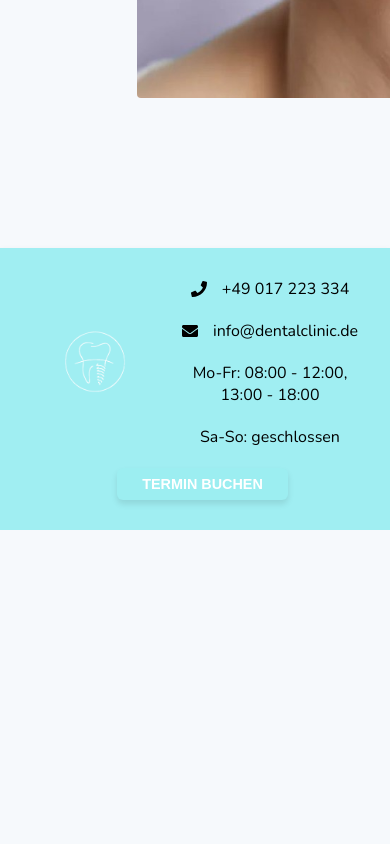
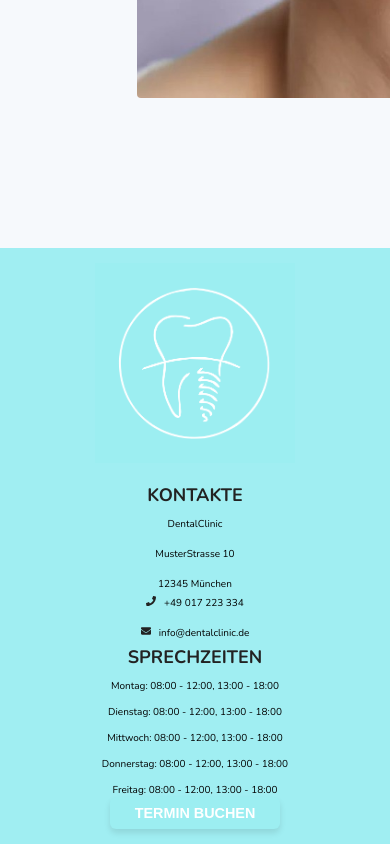
Before and after one commit to Leonid-spec/Praxis-project-AIT-Front, a React (Vite) app: page / in a window 390 px wide. Shown: the part 867-1711 px from the top of the page. Before the commit the page ends 1397 px from the top, so only its background shows below. Built offline with nearby package versions, Linux system fonts and the light colour scheme.

Commit message:
try to merge

```diff
--- a/src/components/Footer/ResponsiveFooter.tsx
+++ /dev/null
@@ -1,22 +0,0 @@
-import React, { useState, useEffect } from "react";
-import Footer from "./Footer"; // Путь внутри той же папки, где находится ResponsiveFooter.tsx
-import MiniFooter from "../../pages/Contacts/MiniFooter"; // Указан путь до miniFooter, согласно вашему дереву
-
-const ResponsiveFooter: React.FC = () => {
-  const [isMobile, setIsMobile] = useState(window.innerWidth <= 768);
-
-  useEffect(() => {
-    const handleResize = () => {
-      setIsMobile(window.innerWidth <= 768);
-    };
-
-    window.addEventListener("resize", handleResize);
-    return () => {
-      window.removeEventListener("resize", handleResize);
-    };
-  }, []);
-
-  return <>{isMobile ? <MiniFooter /> : <Footer />}</>;
-};
-
-export default ResponsiveFooter;
--- a/src/components/Layout/Layout.tsx
+++ b/src/components/Layout/Layout.tsx
@@ -1,7 +1,8 @@
 import { ReactNode } from "react";
 import { useLocation } from "react-router-dom";
 import Header from "../Header/Header";
-import ResponsiveFooter from "../Footer/ResponsiveFooter"; // Правильный путь к компоненту ResponsiveFooter
+import Footer from "../Footer/Footer";
+import MiniFooter from "../../pages/Contacts/MiniFooter";
 import styles from "./layout.module.css";
 
 interface LayoutProps {
@@ -10,6 +11,10 @@ interface LayoutProps {
 
 const Layout = ({ children }: LayoutProps) => {
   const location = useLocation(); // Получение текущего маршрута
+
+  // Список страниц, где нужно отображать мини-футер
+  const miniFooterPages = ["/contacts", "/another-page"];
+  const isMiniFooter = miniFooterPages.includes(location.pathname); // Проверка, нужен ли мини-футер
 
   // Страницы без футера вообще
   const noFooterPages = ["/admin-panel", "/admin-panel/doctors", "/panel/appointments", "/admin-panel/services"];
@@ -24,7 +29,7 @@ const Layout = ({ children }: LayoutProps) => {
       <main className={styles.content}>{children}</main>
 
       {/* Условное отображение футера */}
-      {!hideFooter && <ResponsiveFooter />}
+      {!hideFooter && (isMiniFooter ? <MiniFooter /> : <Footer />)}
     </div>
   );
 };
```
